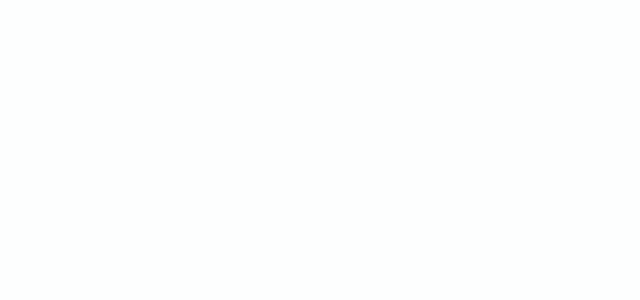
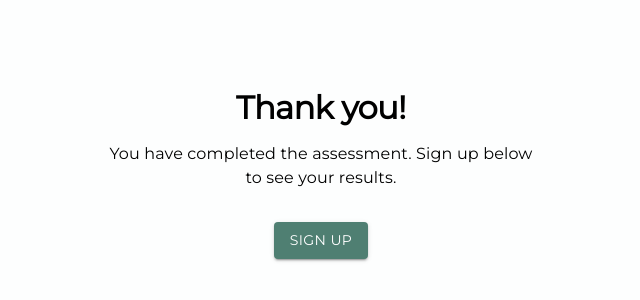
Before and after one commit to PatGousseau/alzheimers-prevention, a React (Create React App) app in the folder frontend/: page /survey-end in a window 1280 px wide. Before the commit this address had no page. Shown: the part 178-478 px from the top of the page, without its empty margins (319-959 px from the left). Built offline with nearby package versions, Linux system fonts and the light colour scheme.

Commit message:
add end of survey page

```diff
--- a/frontend/src/App.tsx
+++ b/frontend/src/App.tsx
@@ -12,6 +12,7 @@
 import { Survey } from './pages/Survey';
 import { SurveyProvider } from './context/surveyContext';
 import { ProvisionalResults } from './pages/ProvisionalResults';
+import { SurveyEnd } from './pages/SurveyEnd';
 
 
 function App() {
@@ -85,6 +86,7 @@
             element={<DementiaRiskFactors />}
           />
           <Route path="/recommendation" element={<Recommendation />} />
+          <Route path="/survey-end" element={<SurveyEnd />} />
         </Routes>
       </GeneProvider>
       </SurveyProvider>
--- a/frontend/src/pages/Survey.tsx
+++ b/frontend/src/pages/Survey.tsx
@@ -5,8 +5,10 @@
 import BackButton from "../components/BackButton";
 import { ProgressBar } from "../components/ProgressBar";
 import CircleFormation from "../components/CircleFormation";
+import { useNavigate } from "react-router-dom";
 
 export const Survey = () => {
+  const navigate = useNavigate();
   const questionsData = [
     {
       question: "Do you have a parent who has ever been diagnosed with dementia?",
@@ -38,8 +40,7 @@
     if (currentQuestionIndex < questionsData.length - 1) {
       setCurrentQuestionIndex(currentQuestionIndex + 1);
     } else {
-      // Handle survey completion or next step
-      // e.g., navigate to the next page, submit the answers, etc.
+      navigate('/survey-end', { replace: true });
     }
   };
 
--- /dev/null
+++ b/frontend/src/pages/SurveyEnd.tsx
@@ -0,0 +1,41 @@
+import { Alert, Button, CircularProgress, FormControl, FormControlLabel, FormLabel, Radio, RadioGroup, Stack, Typography } from "@mui/material";
+import axios from "axios";
+import { FC, useContext, useState } from "react";
+import { useNavigate } from "react-router-dom";
+import { GeneContext } from "../context/geneContext";
+
+export const SurveyEnd: FC = () => {
+
+
+  return (
+    <Stack sx={{ m: 4 }}>
+      <Stack
+        sx={{
+          display: "flex",
+          flexDirection: "column",
+          justifyContent: "center",
+          alignItems: "center",
+          height: "80vh",
+        }}
+      >
+        <Typography variant="h1" sx={{ mb: 2 }}>
+          Thank you!
+        </Typography>
+        <Typography
+          variant="body1"
+          sx={{ mb: 4, width: 426, textAlign: "center" }}
+        >
+          You have completed the assessment. Sign up below to see your results.
+        </Typography>
+        <Button
+              variant="contained"
+              component="label"
+              sx={{ width: "fit-content" }}
+            >
+              Sign up
+              <input hidden multiple />
+            </Button>
+      </Stack>
+    </Stack>
+  );
+};
```
